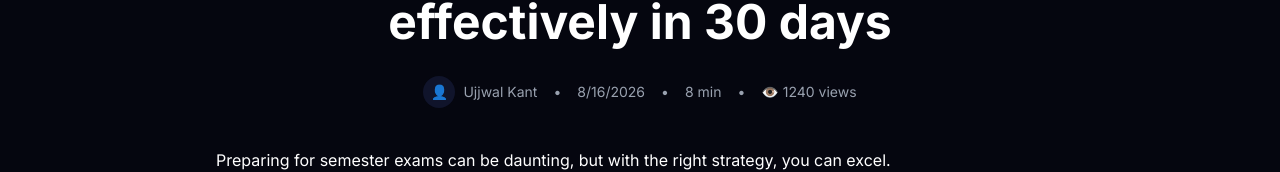
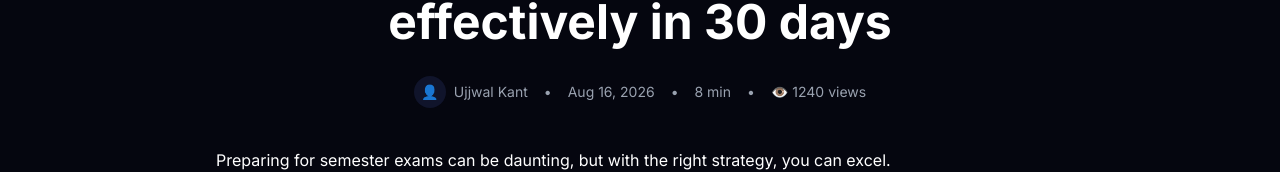
Before and after one commit to ujjwalwebsite9693/studyhelper, a React (Vite) app in the folder frontend/: page /blog/1 in a window 1280 px wide. Shown: the part 232-404 px from the top of the page. Built offline with nearby package versions, Linux system fonts and the light colour scheme; no server answers.

Commit message:
Update BlogPost.jsx

```diff
--- a/frontend/src/pages/BlogPost.jsx
+++ b/frontend/src/pages/BlogPost.jsx
@@ -61,17 +61,23 @@ const BlogPost = () => {
                             {post.author || 'Admin'}
                         </span>
                         <span>•</span>
-                        <span>{new Date(post.date).toLocaleDateString()}</span>
+                        <span>
+                            {new Date(post.createdAt || post.date || Date.now()).toLocaleDateString('en-US', {
+                                year: 'numeric',
+                                month: 'short',
+                                day: 'numeric'
+                            })}
+                        </span>
                         <span>•</span>
-                        <span>{post.readTime || '5 min read'}</span>
+                        <span>{post.readTimeMinutes ? `${post.readTimeMinutes} min read` : (post.readTime || '5 min read')}</span>
                         <span>•</span>
                         <span>👁️ {post.views || 0} views</span>
                     </div>
                 </header>
 
-                {post.coverImage && (
+                {(post.coverImageUrl || post.coverImage) && (
                     <div className="mb-12 rounded-2xl overflow-hidden glass border-none">
-                        <img src={post.coverImage} alt={post.title} className="w-full h-auto object-cover max-h-[500px]" />
+                        <img src={post.coverImageUrl || post.coverImage} alt={post.title} className="w-full h-auto object-cover max-h-[500px]" />
                     </div>
                 )}
 
```
